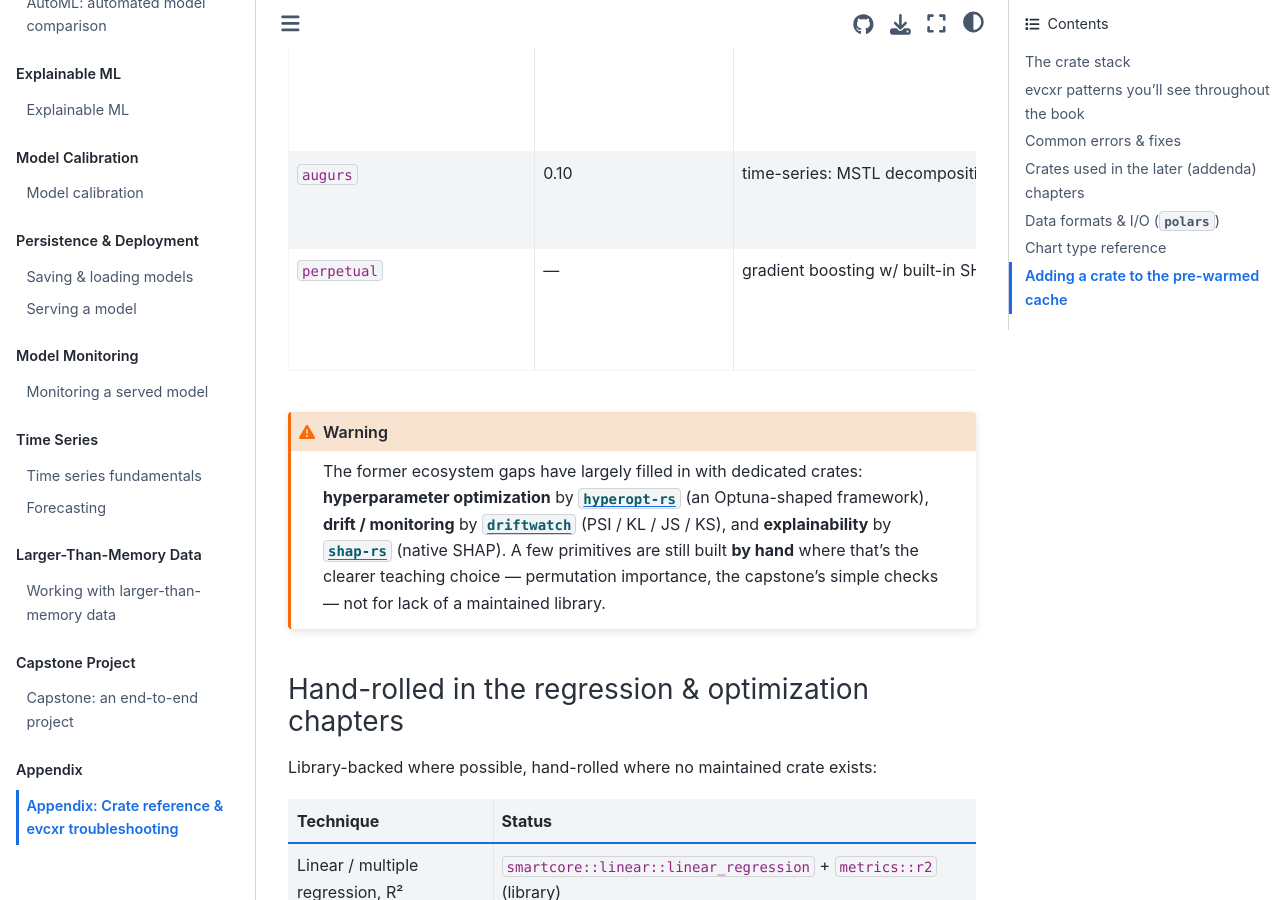
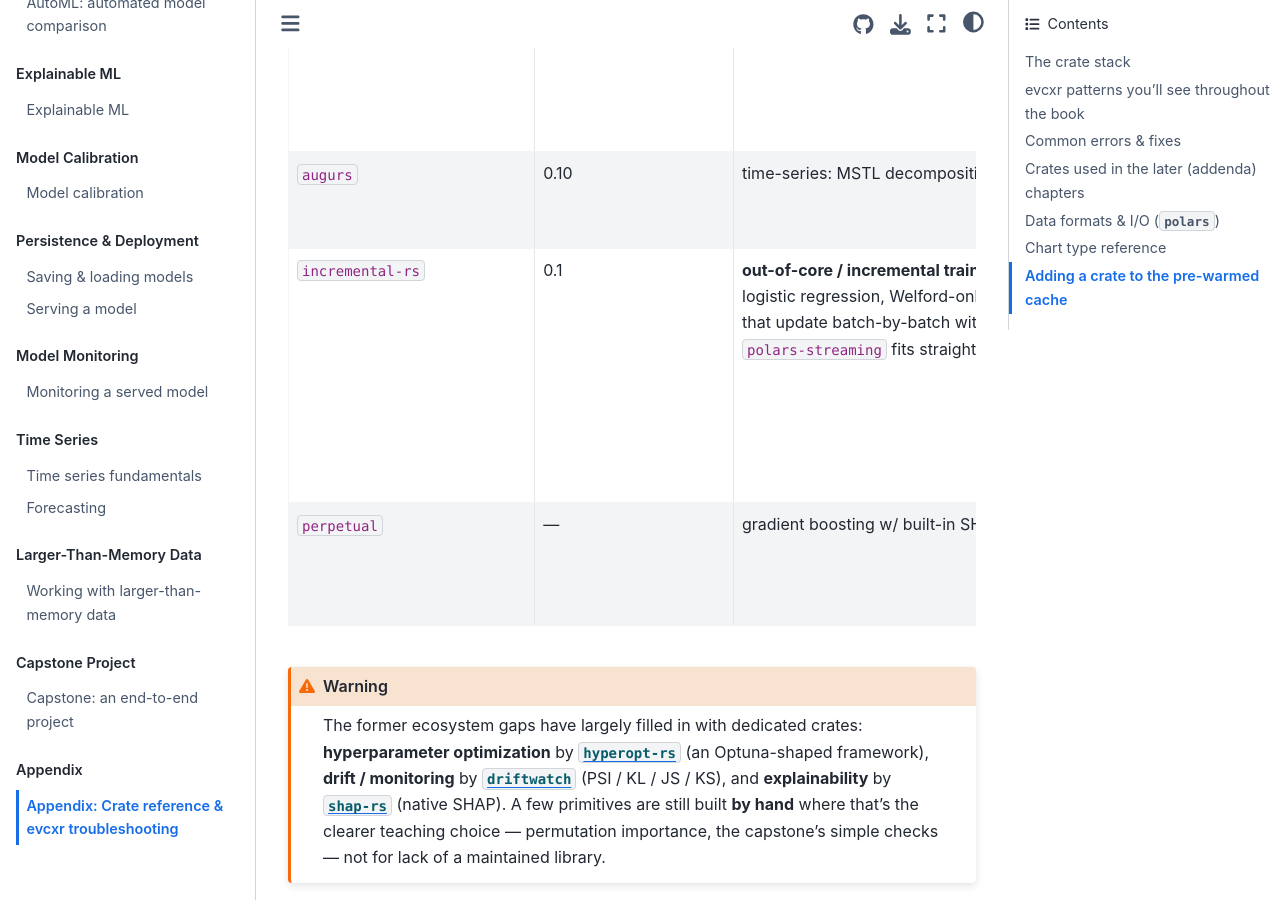
Before and after one commit to mi7plus/rust-ml-guide, a Jupyter Book: the page built from book/appendix/crate-reference.md, in a window 1280 px wide and 900 px high, scrolled down 6726 px. Built offline with Jupyter Book 1.0.4 settings and Sphinx 7.4.7 and the Sphinx Book theme 1.1.4, drawn with Linux system fonts in a browser that asks for light colours.

Commit message:
Use incremental-rs for out-of-core training in the larger-than-memory chapter
The larger-than-memory chapter streamed data with polars but flagged model
training as still needing everything in RAM. incremental-rs (0.1.2) fills that:

- 11-larger-than-memory/streaming-and-lazy-execution: add an out-of-core
  training section that fits an IncrementalLinearRegression via partial_fit over
  a stream of batches (recovers y = 2*x1 - 3*x2 + 0.5 without holding the full
  set); rewrite the "out-of-core training is not solved" warning.
- appendix/crate-reference.md: add the incremental-rs row.

incremental-rs uses ndarray 0.15 (matching the book's linfa pin); default
features are pure Rust (the polars-streaming feature is left off to stay on the
book's polars 0.44). Verified green in the evcxr kernel.

Note: the companion onnx-export-rs crate is not integrated yet — it declares
rust-version 1.91 (from its optional Tract validation dep) and the image ships
rustc 1.90, so cargo refuses to build it.

Co-Authored-By: Claude Opus 4.8 <noreply@anthropic.com>

````diff
--- a/book/appendix/crate-reference.md
+++ b/book/appendix/crate-reference.md
@@ -118,6 +118,7 @@ on them.
 | `tracing`, `metrics` | 0.1 / 0.24 | structured logging & metrics for monitoring | Solid (general-purpose) |
 | `driftwatch` | 0.1 | data & model **drift detection**: PSI / KL / JS divergence, KS + chi-square two-sample tests, `ReferenceDistribution` + `DatasetMonitor` → `DriftReport`, live windowing, pluggable alerting (log / webhook), Prometheus export, a live HTTP dashboard, optional streaming/online drift | Newer, single-author; the Rust answer to Evidently. Core is pure Rust (`ndarray` 0.16 + `statrs`), API takes `&[f64]`; alerting / dashboard / streaming are behind features |
 | `augurs` | 0.10 | time-series: MSTL decomposition, ETS forecasting | Real & maintained, but **TS ecosystem younger than Python's** |
+| `incremental-rs` | 0.1 | **out-of-core / incremental training**: `partial_fit` estimators — SGD linear / logistic regression, Welford-online Gaussian Naive Bayes, mini-batch k-means — that update batch-by-batch without loading the whole dataset; optional `polars-streaming` fits straight from a parquet stream | Newer, single-author; fills the "training needs everything in RAM" gap for algorithms with an incremental form. Pure Rust (`ndarray` **0.15**, matches `linfa`); trees / forests / exact OLS have no incremental variant |
 | `perpetual` | — | gradient boosting w/ built-in SHAP/PDP | **Unavailable here — requires nightly Rust; excluded from this stable image** |
 
 ```{warning}
````
Also changed, not shown: book/11-larger-than-memory/streaming-and-lazy-execution.ipynb.
